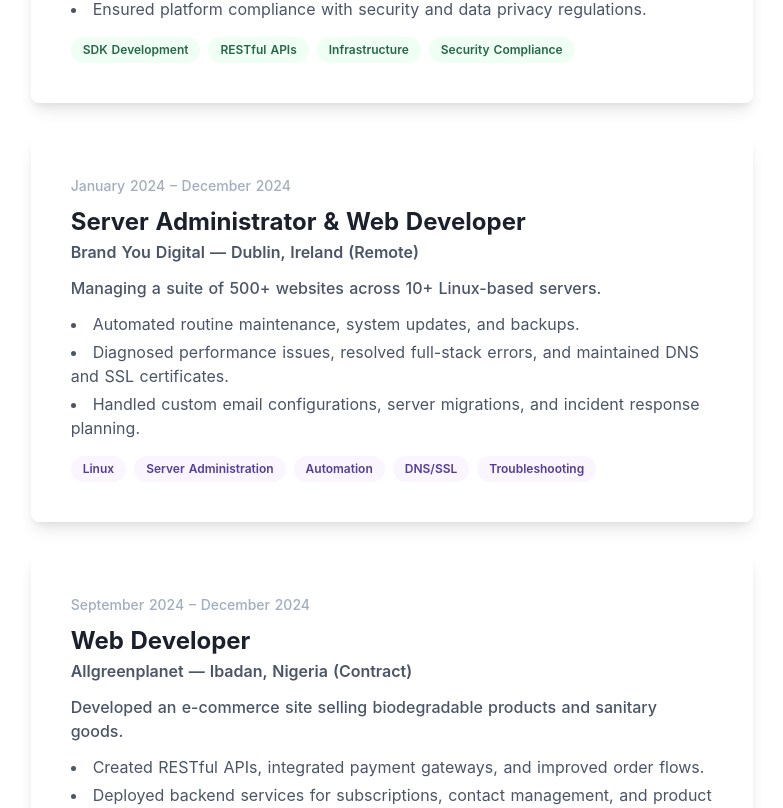
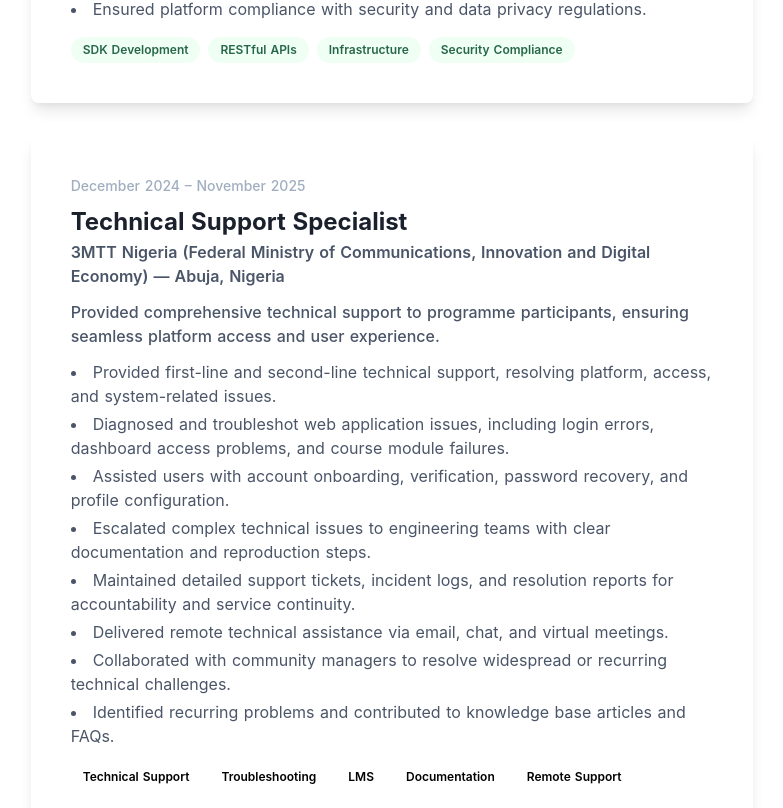
Before and after one commit to jerryisuwamakeri/portfolio-v1, a Nuxt app: page /work in a window 1280 px wide. Shown: the part 1072-1880 px from the top of the page, without its empty margins (248-1031 px from the left). Built offline with nearby package versions, Linux system fonts and the light colour scheme.

Commit message:
Add 3MTT Technical Support Specialist position

```diff
--- a/pages/work.vue
+++ b/pages/work.vue
@@ -47,6 +47,32 @@
 				<span class="bg-green-100 text-green-800 px-3 py-1 rounded-full text-xs font-semibold">RESTful APIs</span>
 				<span class="bg-green-100 text-green-800 px-3 py-1 rounded-full text-xs font-semibold">Infrastructure</span>
 				<span class="bg-green-100 text-green-800 px-3 py-1 rounded-full text-xs font-semibold">Security Compliance</span>
+			</div>
+		</div>
+
+		<div class="p-5 md:p-10 bg-gradient-to-r from-cyan-50 to-sky-50 w-full rounded-lg shadow-lg mb-8">
+			<span class="text-sm font-medium text-gray-500 mb-2 block">December 2024 – November 2025</span>
+			<h3 class="font-bold text-2xl text-gray-900">Technical Support Specialist</h3>
+			<p class="text-md font-semibold text-gray-700 mb-2">3MTT Nigeria (Federal Ministry of Communications, Innovation and Digital Economy) — Abuja, Nigeria</p>
+			<p class="font-medium my-3 text-gray-700">
+				Provided comprehensive technical support to programme participants, ensuring seamless platform access and user experience.
+			</p>
+			<ul class="list-disc list-inside text-gray-700 mb-4 space-y-1">
+				<li>Provided first-line and second-line technical support, resolving platform, access, and system-related issues.</li>
+				<li>Diagnosed and troubleshot web application issues, including login errors, dashboard access problems, and course module failures.</li>
+				<li>Assisted users with account onboarding, verification, password recovery, and profile configuration.</li>
+				<li>Escalated complex technical issues to engineering teams with clear documentation and reproduction steps.</li>
+				<li>Maintained detailed support tickets, incident logs, and resolution reports for accountability and service continuity.</li>
+				<li>Delivered remote technical assistance via email, chat, and virtual meetings.</li>
+				<li>Collaborated with community managers to resolve widespread or recurring technical challenges.</li>
+				<li>Identified recurring problems and contributed to knowledge base articles and FAQs.</li>
+			</ul>
+			<div class="flex flex-wrap gap-2">
+				<span class="bg-cyan-100 text-cyan-800 px-3 py-1 rounded-full text-xs font-semibold">Technical Support</span>
+				<span class="bg-cyan-100 text-cyan-800 px-3 py-1 rounded-full text-xs font-semibold">Troubleshooting</span>
+				<span class="bg-cyan-100 text-cyan-800 px-3 py-1 rounded-full text-xs font-semibold">LMS</span>
+				<span class="bg-cyan-100 text-cyan-800 px-3 py-1 rounded-full text-xs font-semibold">Documentation</span>
+				<span class="bg-cyan-100 text-cyan-800 px-3 py-1 rounded-full text-xs font-semibold">Remote Support</span>
 			</div>
 		</div>
 
```
